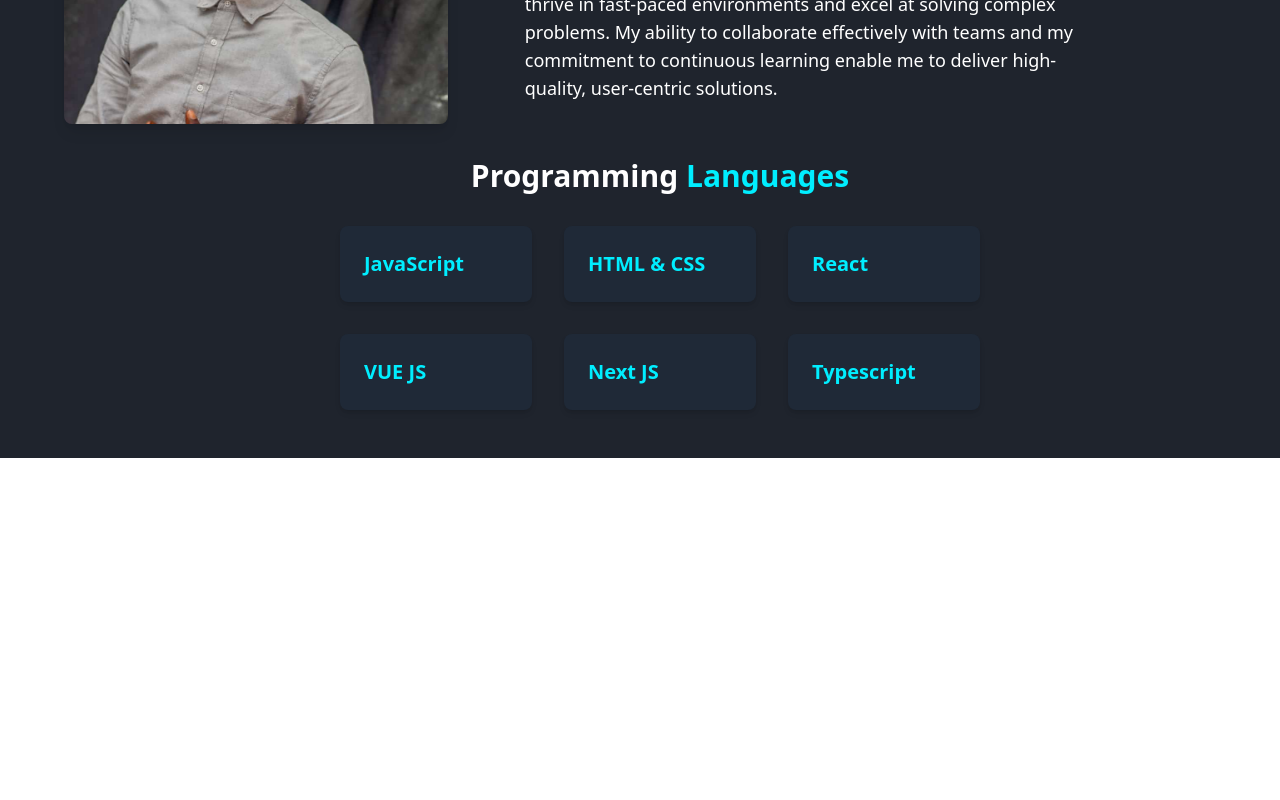
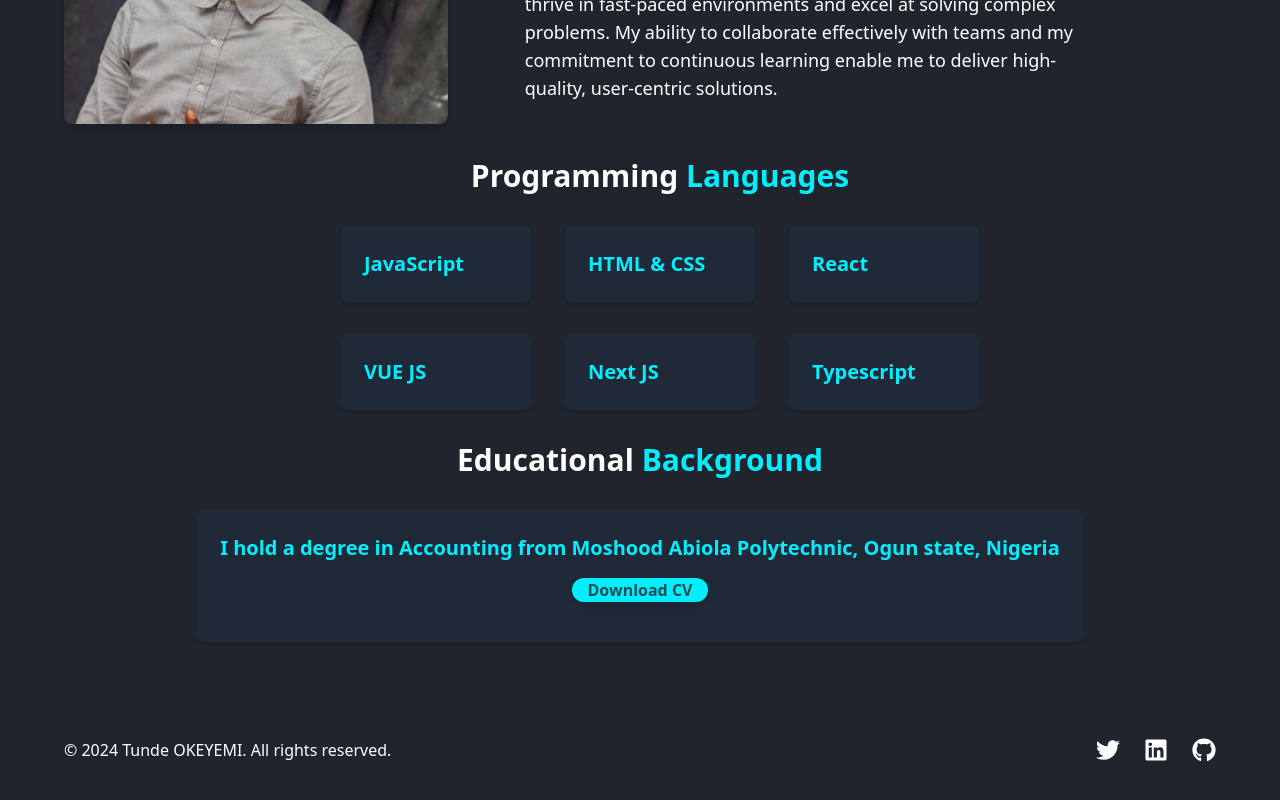
Before and after one commit to Okeyemi/TJ-portfolio, a React (Vite) app: page /about in a window 1280 px wide. Shown: the part 382-1182 px from the top of the page. Before the commit the page ends 840 px from the top, so only its background shows below. Built offline with nearby package versions, Linux system fonts and the light colour scheme.

Commit message:
feat:update

```diff
--- a/src/App.jsx
+++ b/src/App.jsx
@@ -3,6 +3,7 @@
 import Navbar from './Component/Navbar/Navbar';
 import Home from './Pages/Home';
 import About from './Pages/About';
+import Footer from './Component/Footer';
 
 function App() {
   return (
@@ -13,6 +14,7 @@
       <Route path="/about" element={<About/>} />
 
       </Routes>
+      <Footer/>
     </Router>
   );
 }
--- a/src/Pages/About.jsx
+++ b/src/Pages/About.jsx
@@ -2,6 +2,8 @@
 import MyPhoto from "../assets/images/my-photo2.jpg";
 
 const About = () => {
+  const cvUrl ='https://drive.google.com/file/d/1RhuWqu7VmHYN3tEi3AvBaOTCd8FlIM13/view?usp=sharing'
+
   return (
     <section className="bg-[#1F242D] text-white min-h-screen py-12 flex flex-col items-center">
       <h1 className="text-2xl md:text-4xl font-bold mb-8 text-center pt-16">
@@ -77,6 +79,34 @@
           </div>
         </div>
       </motion.div>
+      <motion.div
+        className="w-full px-16 text-center md:text-left text-white "
+        initial={{ opacity: 0, x: 50 }}
+        animate={{ opacity: 1, x: 0 }}
+        transition={{ duration: 1 }}
+      >
+        <h2 className="text-3xl text-center font-bold my-8 ">
+        Educational<span className="text-[#00EEFF]"> Background </span>{" "}
+        </h2>
+        <div className="flex justify-center items-center">
+          <div className="bg-gray-800 p-6 rounded-lg shadow-md">
+            <h3 className="font-bold text-xl text-[#00EEFF]">I hold a degree in Accounting from Moshood Abiola Polytechnic, Ogun state, Nigeria</h3>
+            <div className="flex justify-center my-4">
+            <a href={cvUrl} target="_blank" rel="noopener noreferrer">
+
+            <motion.button
+        whileHover={{ scale: 1.1 }}
+        className="px-4  bg-[#00EEFF] text-sm md:text-base  text-[#1F242D]/80 font-semibold rounded-xl shadow-md hover:bg-blue-300 transition duration-300"
+      >
+       Download CV
+      </motion.button>
+      </a>
+            </div>
+          </div>
+
+        </div>
+      </motion.div>
+
     </section>
   );
 };
```
